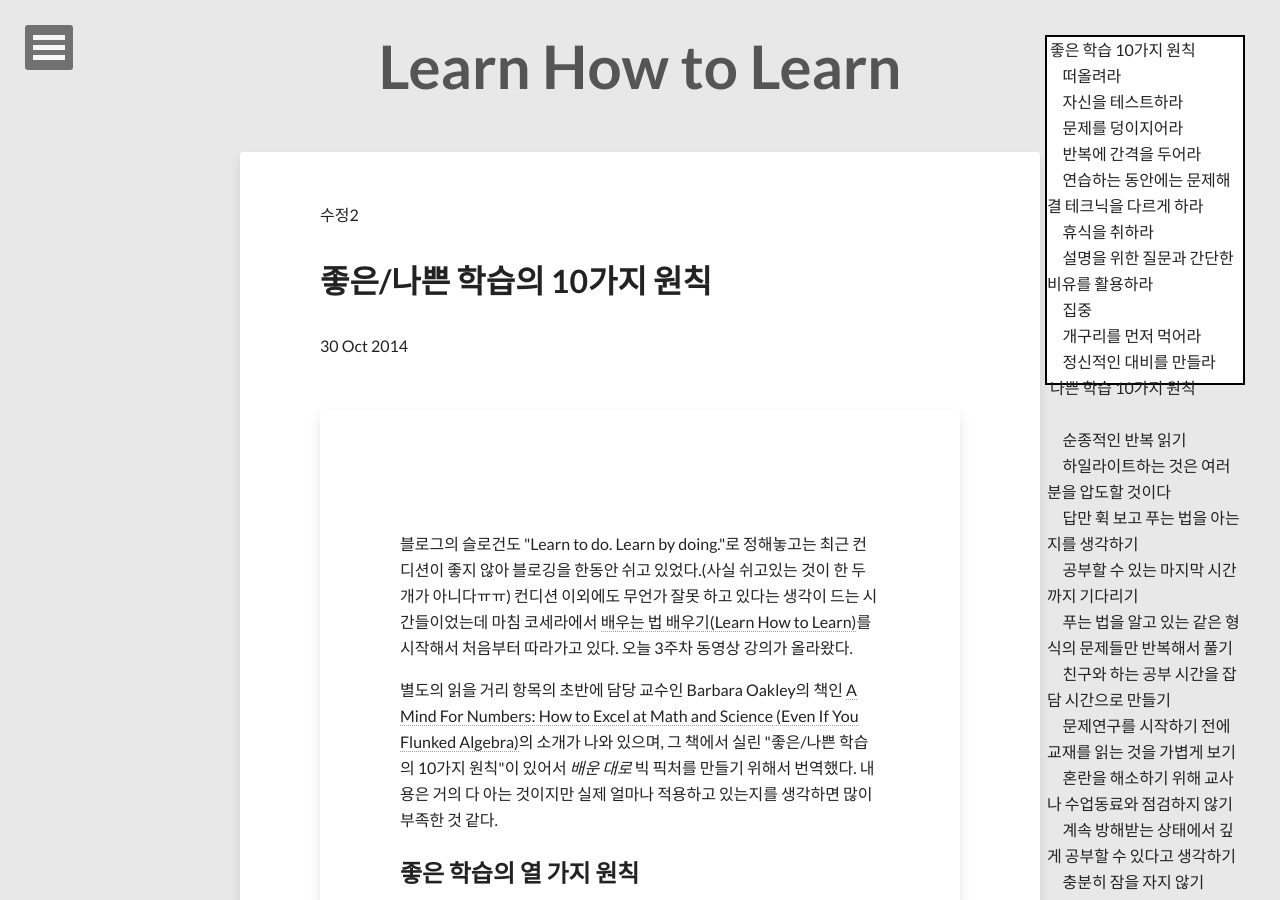
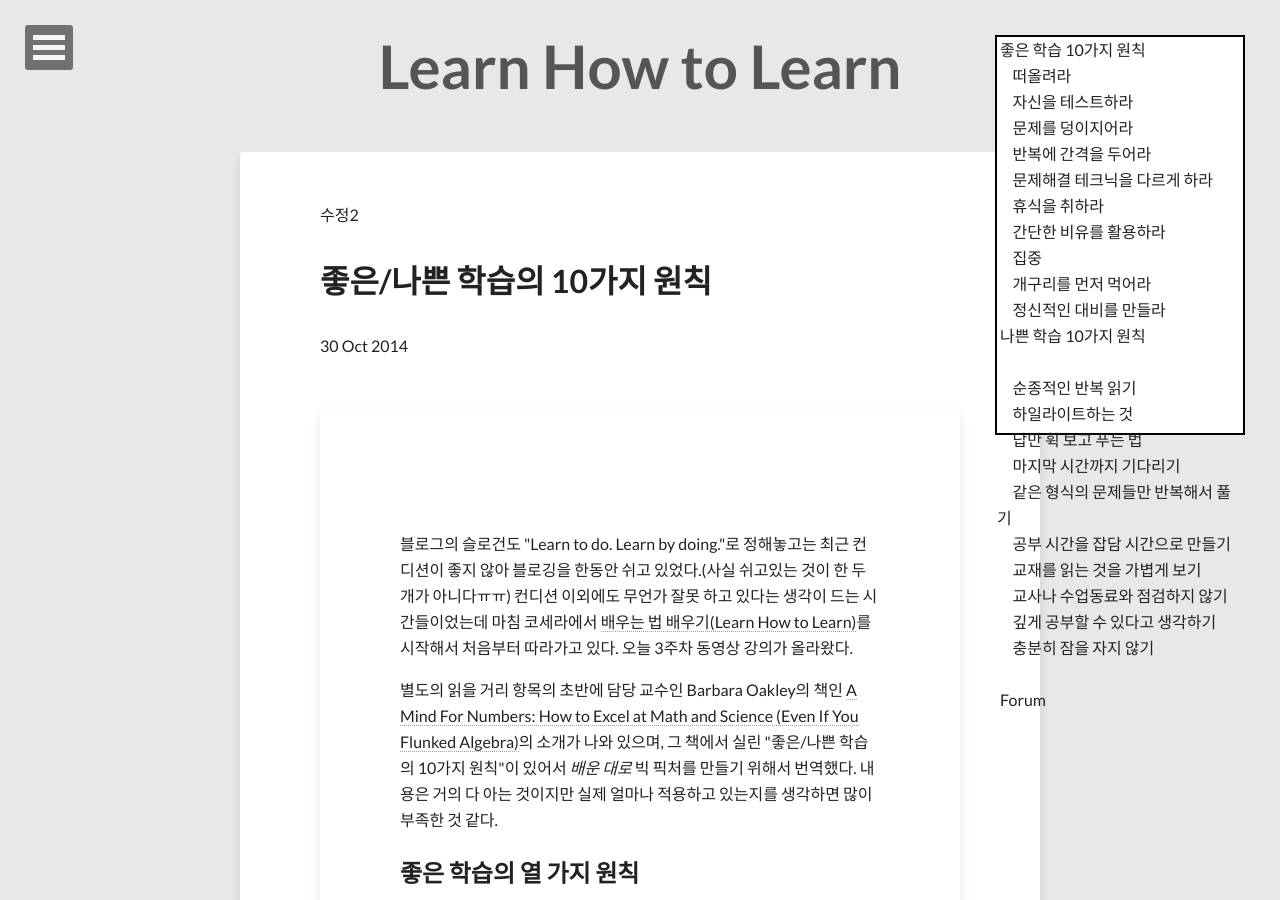
Before and after one commit to geoncheollee/geonblog, a Jekyll site: the page built from how_study.html, in a window 1280 px wide and 900 px high. Built offline with Jekyll 4.4.1, drawn with Linux system fonts in a browser that asks for light colours; nearby versions of some CDN libraries; comment, search, counter and statistics services are not loaded.

Commit message:
20141103_hong

```diff
--- a/how_study.html
+++ b/how_study.html
@@ -14,28 +14,28 @@ share: true
 
 <html>
 <body>
-	<div style="background: white; height: 350px; width: 200px; border: 2px solid black; position: fixed; top: 35px; right: 35px;">
+	<div style="background: white; height: 400px; width: 250px; border: 2px solid black; position: fixed; top: 35px; right: 35px;">
   			<a href="#good"> &nbsp;좋은 학습 10가지 원칙</a> <br>
   			<a href="#good1"> &nbsp;&nbsp;&nbsp;&nbsp;&nbsp;떠올려라 </a> <br>
   			<a href="#good2"> &nbsp;&nbsp;&nbsp;&nbsp;&nbsp;자신을 테스트하라 </a> <br>
   			<a href="#good3"> &nbsp;&nbsp;&nbsp;&nbsp;&nbsp;문제를 덩이지어라 </a> <br>
   			<a href="#good4"> &nbsp;&nbsp;&nbsp;&nbsp;&nbsp;반복에 간격을 두어라 </a> <br>
-  			<a href="#good5"> &nbsp;&nbsp;&nbsp;&nbsp;&nbsp;연습하는 동안에는 문제해결 테크닉을 다르게 하라 </a> <br>
+  			<a href="#good5"> &nbsp;&nbsp;&nbsp;&nbsp;&nbsp;문제해결 테크닉을 다르게 하라 </a> <br>
   			<a href="#good6"> &nbsp;&nbsp;&nbsp;&nbsp;&nbsp;휴식을 취하라 </a> <br>
-  			<a href="#good7"> &nbsp;&nbsp;&nbsp;&nbsp;&nbsp;설명을 위한 질문과 간단한 비유를 활용하라 </a> <br>
+  			<a href="#good7"> &nbsp;&nbsp;&nbsp;&nbsp;&nbsp;간단한 비유를 활용하라 </a> <br>
   			<a href="#good8"> &nbsp;&nbsp;&nbsp;&nbsp;&nbsp;집중 </a> <br>
   			<a href="#good9"> &nbsp;&nbsp;&nbsp;&nbsp;&nbsp;개구리를 먼저 먹어라 </a> <br>
   			<a href="#good10"> &nbsp;&nbsp;&nbsp;&nbsp;&nbsp;정신적인 대비를 만들라 </a> <br>
   		  	<a href="#bad"> &nbsp;나쁜 학습 10가지 원칙</a> <br><br>
   			<a href="#bad1"> &nbsp;&nbsp;&nbsp;&nbsp;&nbsp;순종적인 반복 읽기 </a> <br>
-  			<a href="#bad2"> &nbsp;&nbsp;&nbsp;&nbsp;&nbsp;하일라이트하는 것은 여러분을 압도할 것이다 </a> <br>
-  			<a href="#bad3"> &nbsp;&nbsp;&nbsp;&nbsp;&nbsp;답만 휙 보고 푸는 법을 아는지를 생각하기 </a> <br>
-  			<a href="#bad4"> &nbsp;&nbsp;&nbsp;&nbsp;&nbsp;공부할 수 있는 마지막 시간까지 기다리기 </a> <br>
-  			<a href="#bad5"> &nbsp;&nbsp;&nbsp;&nbsp;&nbsp;푸는 법을 알고 있는 같은 형식의 문제들만 반복해서 풀기 </a> <br>
-  			<a href="#bad6"> &nbsp;&nbsp;&nbsp;&nbsp;&nbsp;친구와 하는 공부 시간을 잡담 시간으로 만들기 </a> <br>
-  			<a href="#bad7"> &nbsp;&nbsp;&nbsp;&nbsp;&nbsp;문제연구를 시작하기 전에 교재를 읽는 것을 가볍게 보기 </a> <br>
-  			<a href="#bad8"> &nbsp;&nbsp;&nbsp;&nbsp;&nbsp;혼란을 해소하기 위해 교사나 수업동료와 점검하지 않기 </a> <br>
-  			<a href="#bad9"> &nbsp;&nbsp;&nbsp;&nbsp;&nbsp;계속 방해받는 상태에서 깊게 공부할 수 있다고 생각하기 </a> <br>
+  			<a href="#bad2"> &nbsp;&nbsp;&nbsp;&nbsp;&nbsp;하일라이트하는 것 </a> <br>
+  			<a href="#bad3"> &nbsp;&nbsp;&nbsp;&nbsp;&nbsp;답만 휙 보고 푸는 법 </a> <br>
+  			<a href="#bad4"> &nbsp;&nbsp;&nbsp;&nbsp;&nbsp;마지막 시간까지 기다리기 </a> <br>
+  			<a href="#bad5"> &nbsp;&nbsp;&nbsp;&nbsp;&nbsp;같은 형식의 문제들만 반복해서 풀기 </a> <br>
+  			<a href="#bad6"> &nbsp;&nbsp;&nbsp;&nbsp;&nbsp;공부 시간을 잡담 시간으로 만들기 </a> <br>
+  			<a href="#bad7"> &nbsp;&nbsp;&nbsp;&nbsp;&nbsp;교재를 읽는 것을 가볍게 보기 </a> <br>
+  			<a href="#bad8"> &nbsp;&nbsp;&nbsp;&nbsp;&nbsp;교사나 수업동료와 점검하지 않기 </a> <br>
+  			<a href="#bad9"> &nbsp;&nbsp;&nbsp;&nbsp;&nbsp;깊게 공부할 수 있다고 생각하기 </a> <br>
   			<a href="#bad10"> &nbsp;&nbsp;&nbsp;&nbsp;&nbsp;충분히 잠을 자지 않기 </a> <br><br>
   			<a href="#badforum"> &nbsp;Forum </a> <br>
 
```
